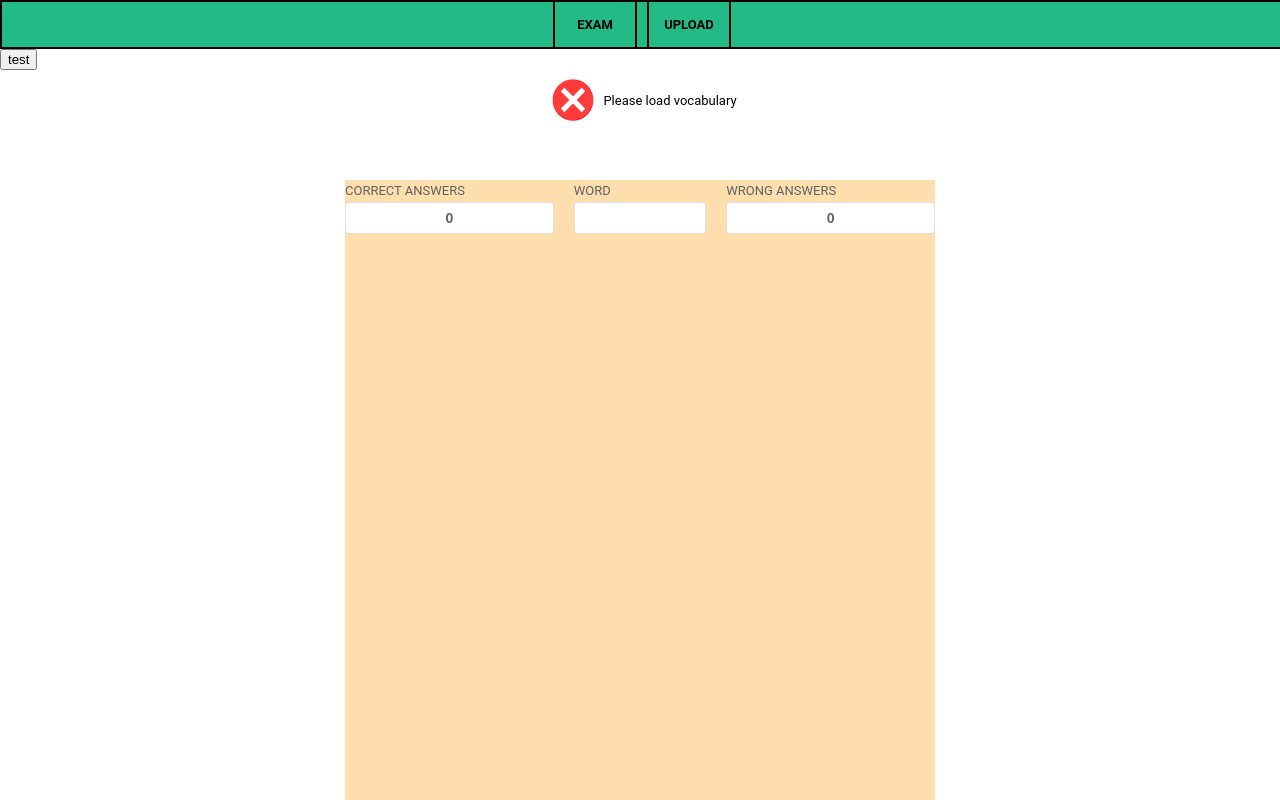
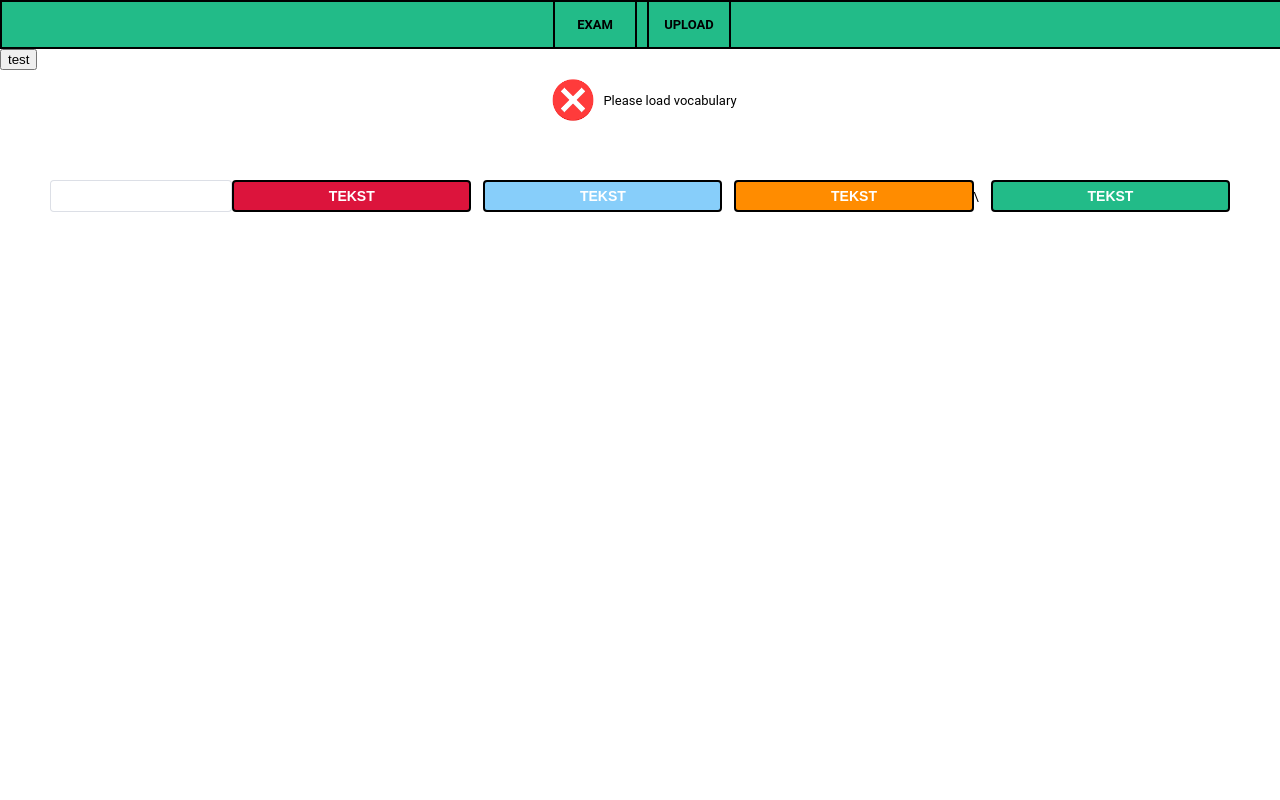
Before and after one commit to bciupka/vocabulary-improvement-app, a Vue app in the folder frontend/: page / in a window 1280 px wide. Shown: the top 800 px of the page. Built offline with nearby package versions, Linux system fonts and the light colour scheme.

Commit message:
[VI-9] - global styles for button and input. Global colors adjusted

```diff
--- a/frontend/src/components/ExamView/ExamView.vue
+++ b/frontend/src/components/ExamView/ExamView.vue
@@ -3,7 +3,7 @@
     <button @click="test1()">test</button>
       <InlineMessage v-show="!showInlineMessage" :type="messageType" message="Please load vocabulary"/>
     <div class="ExamView__exam">
-      <VocForm class="ExamView__form" :label-position="'top'">
+<!--      <VocForm class="ExamView__form" :label-position="'top'">
         <VocRow :justify="'center'" :gutter="20">
           <VocCol :span="9">
             <VocFormItem label="Correct answers">
@@ -26,7 +26,12 @@
                 <VocButton @click="choosenAnswer(item)" :ref="index">{{ item }}</VocButton>
             </VocCol>
         </VocRow>
-      </VocForm>
+      </VocForm>-->
+        <VocInput style="width: 80%"></VocInput>
+        <VocButton type="danger">Tekst</VocButton>
+        <VocButton type="primary">Tekst</VocButton>
+        <VocButton type="warning">Tekst</VocButton>\
+        <VocButton type="success">Tekst</VocButton>
     </div>
   </section>
 </template>
@@ -37,7 +42,7 @@ import {computed, onMounted, ref} from 'vue'
 import { useVocabularyTestPageStore } from '@/components/store/vocabulary-test-page-store'
 import InlineMessage from "@/core/InlineMessage.vue";
 import type {VocabularyFileData} from "@/components/domain/vocabulary-file-data";
-
+const test =  { type: 'primary', text: 'primary' };
 const store = useVocabularyTestPageStore();
 const answers = ref([])
 const wordToTranslate = ref<VocabularyFileData>({
@@ -71,7 +76,10 @@ const getRandomNumberWithExcluded = (min, max, excludedNumbers: number[]) => {
 }
 
 const test1 = () => {
-    prepareSetOfAnswersAndWordToTranslate();
+    console.log("test")
+    const data = store.fetchVocabulary();
+    console.log("test1")
+    console.log(data)
 }
 
 const prepareSetOfAnswersAndWordToTranslate = () => {
--- a/frontend/src/components/store/vocabulary-test-page-store.ts
+++ b/frontend/src/components/store/vocabulary-test-page-store.ts
@@ -48,14 +48,14 @@ export const useVocabularyTestPageStore = defineStore('vocabulary', () => {
   }
 
   const fetchVocabulary = () => {
-    axios
-        .get('https://jsonplaceholder.typicode.com/posts/1')
+    axios.get('http://127.0.0.1:8000/api/vocabuser')
         .then((response) => {
-         console.log();
+         console.log(response);
         })
   }
 
   return {
+    fetchVocabulary,
     wrongAnswers,
     correctAnswers,
     shuffleWords,
--- a/frontend/src/core/css/element-plus/VocButton.scss
+++ b/frontend/src/core/css/element-plus/VocButton.scss
@@ -3,15 +3,68 @@
   font-weight: bold;
   text-transform: uppercase;
   padding: 0 $sizeS;
+
+  @mixin buttonFocus($value){
+    background-color: $value;
+    border: 2px $color-white-1 solid;;
+    box-shadow: 0 0 0 2px $color-focus-1;
+  }
+
+  @mixin buttonHover($value){
+    background-color: $value;
+    font-size: 14px;
+  }
+
   &--primary {
     background-color: $color-primary-1;
     border: 2px $border-primary-1 solid;
+    &:focus {
+      @include buttonFocus($color-primary-1);
+    }
+    &:hover {
+      @include buttonHover($color-primary-1);
+    }
   }
+
+  &--danger {
+    background-color: $color-error-1;
+    border: 2px $border-primary-1 solid;
+    &:focus {
+      @include buttonFocus($color-error-1);
+    }
+    &:hover {
+      @include buttonHover($color-error-1);
+    }
+  }
+
+  &--warning {
+    background-color: $color-warning-1;
+    border: 2px $border-primary-1 solid;
+    &:focus {
+      @include buttonFocus($color-warning-1);
+    }
+    &:hover {
+      @include buttonHover($color-warning-1);
+    }
+  }
+
+  &--success {
+    background-color: $succesMain;
+    border: 2px $border-primary-1 solid;
+    &:focus {
+      @include buttonFocus($succesMain);
+    }
+    &:hover {
+      @include buttonHover($succesMain);
+    }
+  }
+
   transition: 0.5s;
-  &:focus,
+/*  &:focus,
   &:hover {
     background-color: $color-white-1;
     border: 2px $border-primary-1 solid;
     color: $color-focus-1;
-  }
+  }*/
+
 }
--- /dev/null
+++ b/frontend/src/core/css/element-plus/VocInput.scss
@@ -0,0 +1,14 @@
+.el-input {
+  &__innter {
+    color: red;
+  }
+
+  &__wrapper {
+    &:hover {
+      box-shadow: 0 0 0 1px $color-primary-1;
+    }
+    &.is-focus {
+      box-shadow: 0 0 0 2px $color-focus-1;
+    }
+  }
+}
--- a/frontend/src/core/css/element-plus/import.scss
+++ b/frontend/src/core/css/element-plus/import.scss
@@ -1,3 +1,4 @@
 @import 'VocButton';
 @import 'VocForm';
 @import 'VocFormItem';
+@import 'VocInput';
--- a/frontend/src/core/css/global/color.scss
+++ b/frontend/src/core/css/global/color.scss
@@ -1,6 +1,8 @@
 $succesMain: #22bb88;
 $violetTmp: #9c4a7d;
-$color-primary-1: #228b22;
+$color-primary-1: #87CEFA;
 $border-primary-1: black;
 $color-focus-1: #00308f;
 $color-white-1: #fff;
+$color-error-1: #DC143C;
+$color-warning-1: #FF8C00;
--- a/frontend/src/core/element-plus/VocButton.vue
+++ b/frontend/src/core/element-plus/VocButton.vue
@@ -1,6 +1,6 @@
 <template>
   <ElButton>
-    <slot />
+      <slot />
   </ElButton>
 </template>
 
--- /dev/null
+++ b/frontend/src/core/element-plus/VocInput.vue
@@ -0,0 +1,13 @@
+<template>
+    <ElInput>
+        <slot />
+    </ElInput>
+</template>
+
+<script setup>
+import { ElInput } from 'element-plus'
+</script>
+
+<style scoped>
+
+</style>
--- a/frontend/vite.config.ts
+++ b/frontend/vite.config.ts
@@ -20,5 +20,15 @@ export default defineConfig({
       '@': fileURLToPath(new URL('./src', import.meta.url)),
       //'@': path.resolve(__dirname, 'src'),
     }
-  }
+  },
+  server: {
+    port: 3333,
+    proxy: {
+      '/api': {
+        target: 'http://127.0.0.1:8000',
+        ws: true,
+        changeOrigin: true,
+      },
+    },
+  },
 })
```
